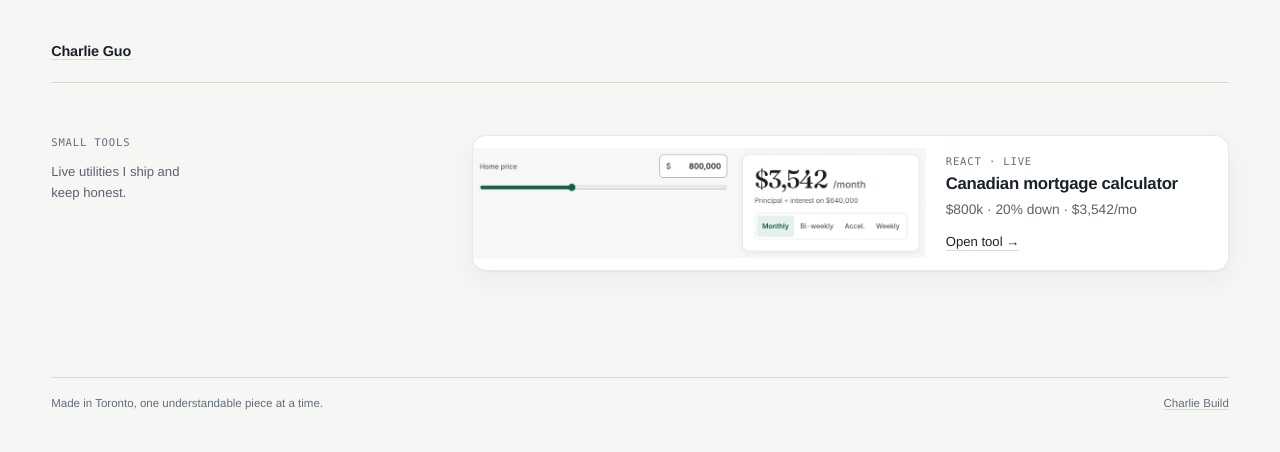
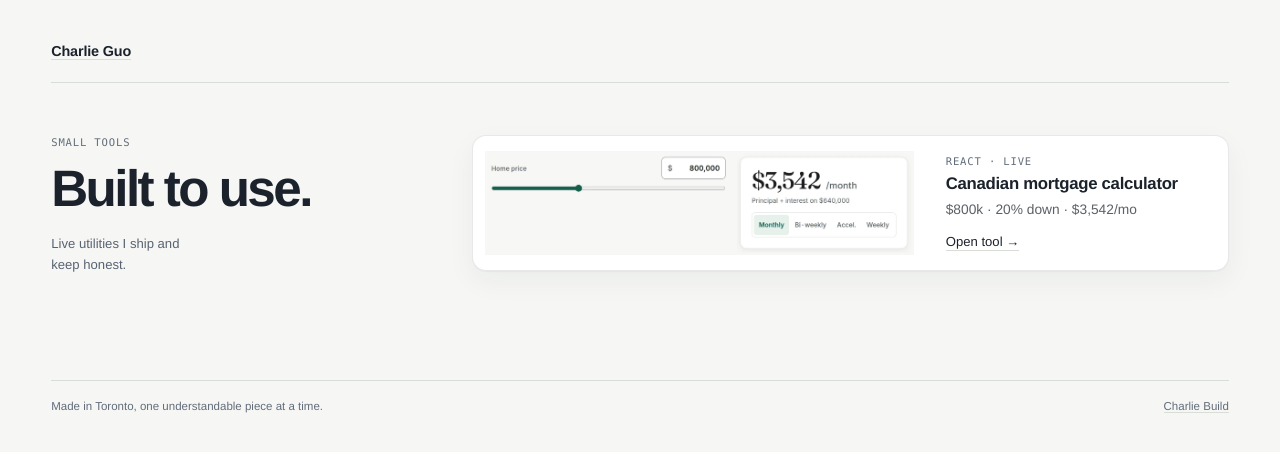
Before and after one commit to welkincz/charliebuild, a plain HTML site: page tools/index.html in a window 1280 px wide. Drawn offline with Linux system fonts and the light colour scheme.

Commit message:
Polish the Small tools heading and thumbnail seam (#13)
Reuse the selected-work heading for "Built to use." and inset the mortgage crop by 12px so it sits on the card as one image.

Co-authored-by: CharlieBuild <welkincz@users.noreply.github.com>

```diff
--- a/assets/small-tools.css
+++ b/assets/small-tools.css
@@ -22,7 +22,7 @@
 
 .small-tools-note {
   max-width: 28ch;
-  margin: 0;
+  margin: 1rem 0 0;
   color: var(--muted, #586371);
   font-size: 0.82rem;
   font-weight: 400;
@@ -96,7 +96,7 @@
 .tool-shot-frame {
   display: block;
   overflow: hidden;
-  background: #f7f7f4;
+  padding: 12px;
   line-height: 0;
 }
 
--- a/tools/index.html
+++ b/tools/index.html
@@ -86,6 +86,8 @@
     padding-top: clamp(2.2rem, 4vw, 3.2rem);
   }
 
+  .projects-heading { margin: 0; font-size: clamp(2rem, 4vw, 3.4rem); font-weight: 620; letter-spacing: -.05em; line-height: 1.1; }
+
   .site-foot {
     display: flex;
     justify-content: space-between;
@@ -130,7 +132,8 @@
 
   <section class="small-tools tools-index" aria-labelledby="tools-heading">
     <div>
-      <h1 class="tool-kicker" id="tools-heading">Small tools</h1>
+      <p class="tool-kicker">Small tools</p>
+      <h1 class="projects-heading" id="tools-heading">Built to use.</h1>
       <p class="small-tools-note">Live utilities I ship and keep honest.</p>
     </div>
     <!-- small-tools:start -->
```
Also changed, not shown: index.html (+2 -1 lines), tests/small-tools.mjs (+5 -2 lines).
